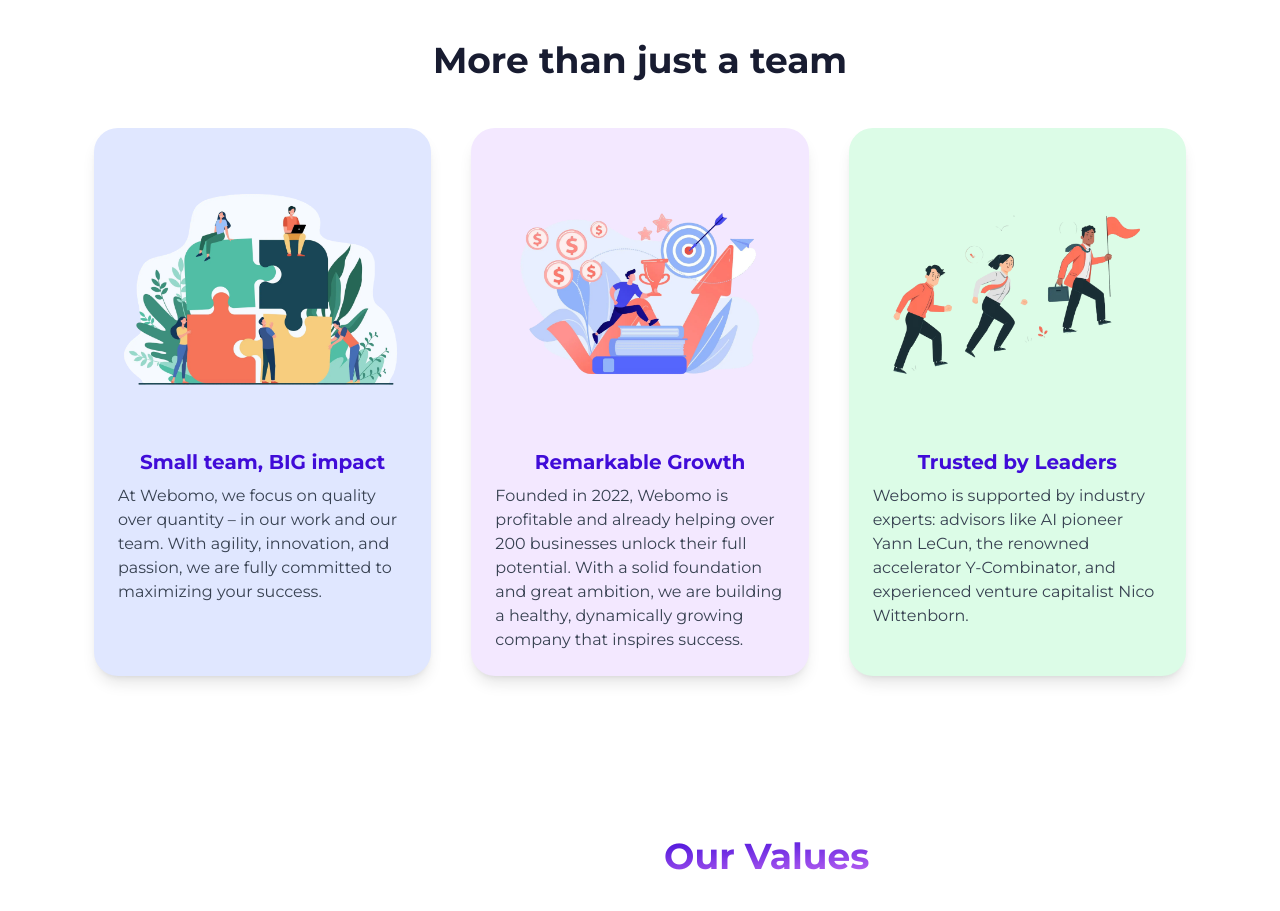
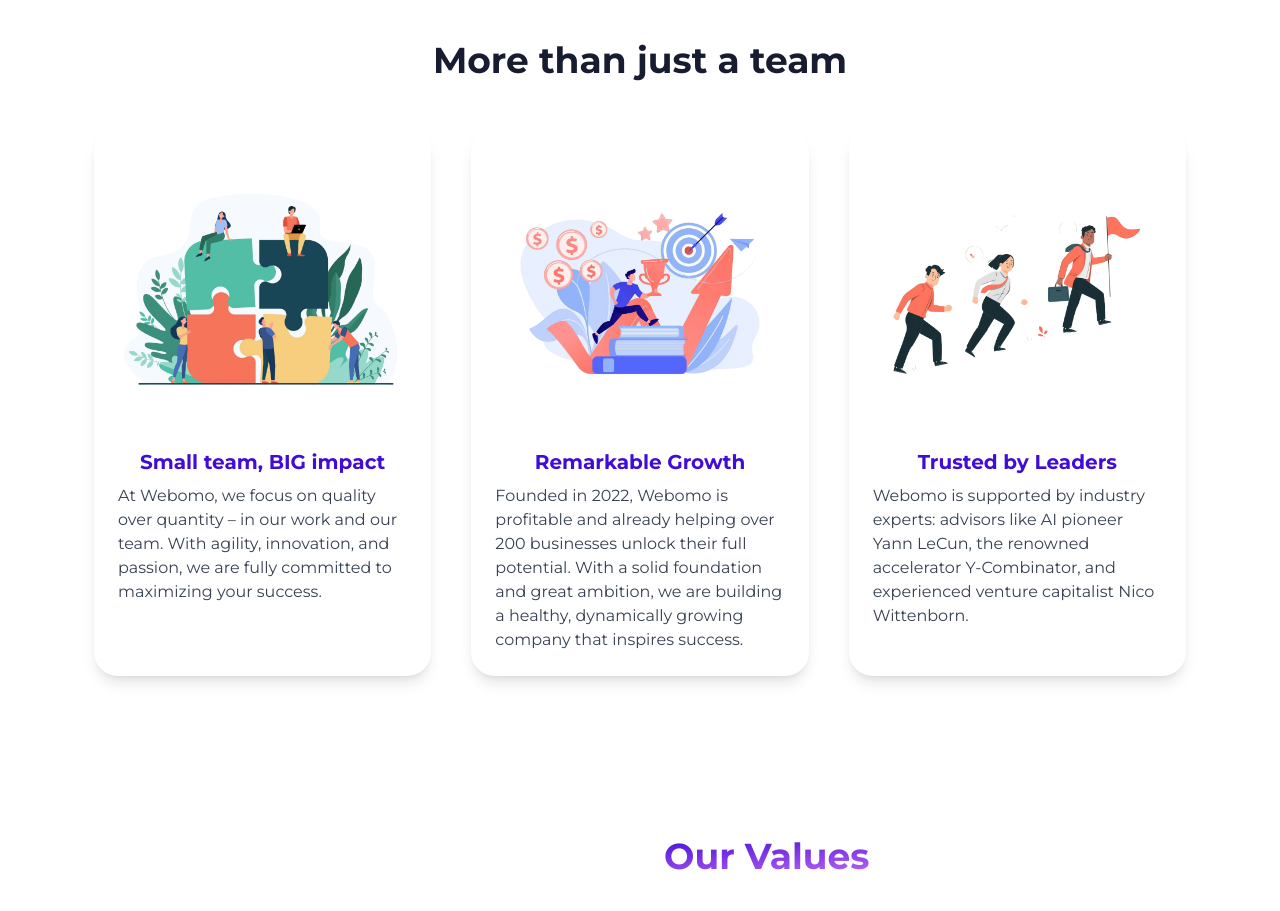
Before and after one commit to dawidglap/demo-webomo, a Next.js app: page /en/uber-uns in a window 1280 px wide. Shown: the part 840-1751 px from the top of the page. Built offline with nearby package versions, Linux system fonts and the light colour scheme; no server answers.

Commit message:
updated shadow card whoweare component

```diff
--- a/src/components/WhoWeAre/index.tsx
+++ b/src/components/WhoWeAre/index.tsx
@@ -26,19 +26,19 @@
       title: t("smallTeamTitle"),
       description: t("smallTeamDescription"),
       image: "/images/about/rb-team.webp", // Replace with your image path
-      bgColor: "bg-indigo-100 dark:bg-gray-800",
+      // bgColor: "bg-indigo-100 dark:bg-gray-800",
     },
     {
       title: t("growthTitle"),
       description: t("growthDescription"),
       image: "/images/about/rb-growth.webp", // Replace with your image path
-      bgColor: "bg-purple-100 dark:bg-slate-900",
+      // bgColor: "bg-purple-100 dark:bg-slate-900",
     },
     {
       title: t("trustedTitle"),
       description: t("trustedDescription"),
       image: "/images/about/rb-trust.webp", // Replace with your image path
-      bgColor: "bg-green-100 dark:bg-blue-950",
+      // bgColor: "bg-green-100 dark:bg-blue-950",
     },
   ];
 
```
